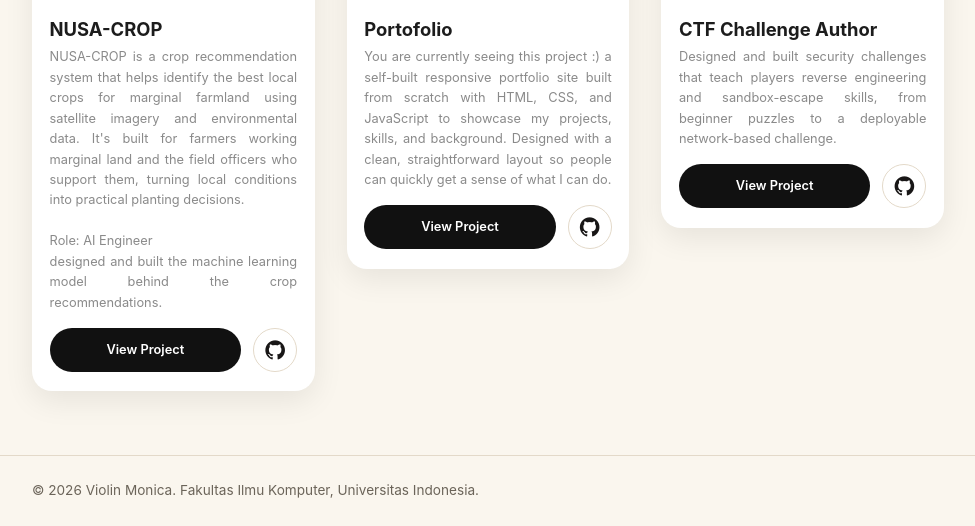
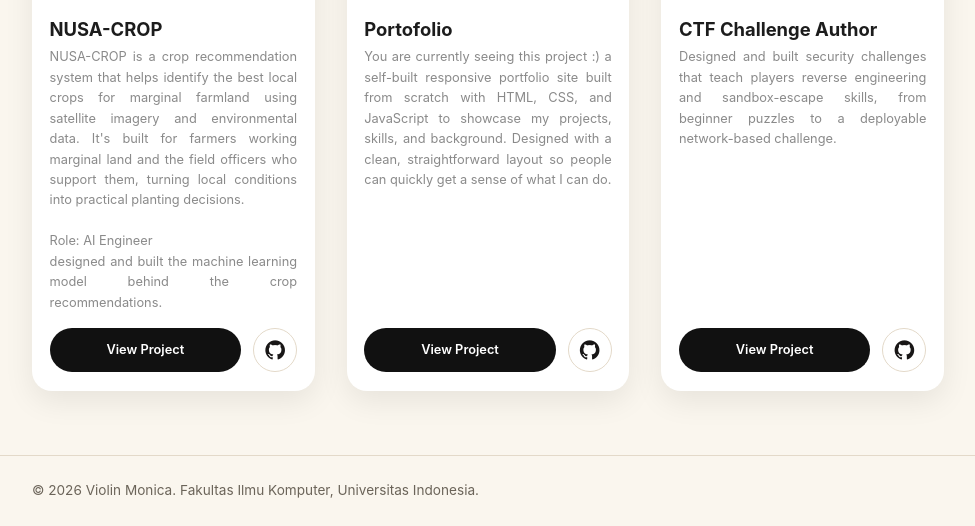
Before and after one commit to ViolinMonica/portfolio, a Django app: page / in a window 1280 px wide. Shown: the part 2044-2570 px from the top of the page, without its empty margins (152-1127 px from the left). Run offline with Django 5.2, Linux system fonts and the light colour scheme.

Commit message:
fix grid

```diff
--- a/static/css/style.css
+++ b/static/css/style.css
@@ -295,7 +295,6 @@ h1, .brand {
     display: grid;
     grid-template-columns: repeat(auto-fit, minmax(260px, 1fr));
     gap: 2rem;
-    align-items: start;
 }
 
 .project-card {
```
